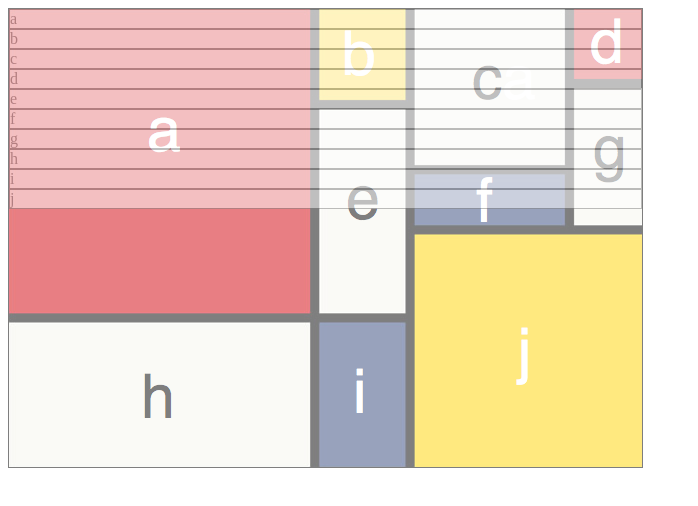
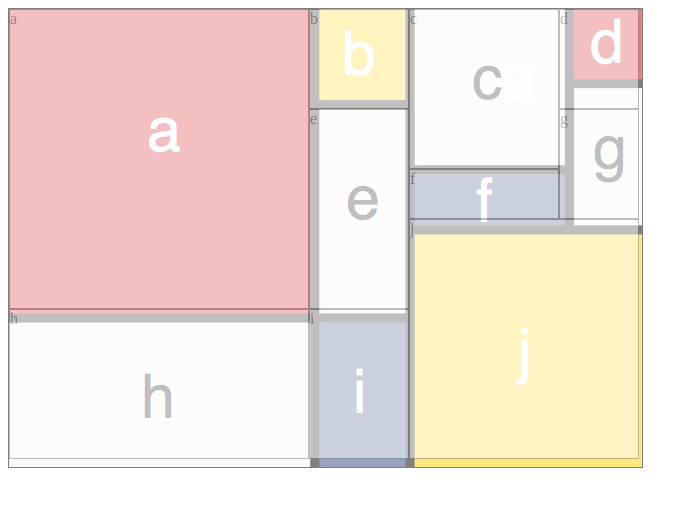
Before and after one commit to Christopher-I/cssFlexBox, a plain HTML site: page 10-mondrian-you-try-it/begin/youtryit.html in a window 1280 px wide. Shown: the whole page, without its empty margins (0-698 px from the left). Drawn offline with Linux system fonts and the light colour scheme.

Commit message:
interim changes

```diff
--- a/10-mondrian-you-try-it/begin/youtryit.css
+++ b/10-mondrian-you-try-it/begin/youtryit.css
@@ -3,40 +3,56 @@
   width: 633px;
   height: 458px;
   background: url(mondrian2.png) no-repeat;
-
+  display: grid;
+  grid-template-rows: 100px 60px 50px 90px 150px 150px;
+  grid-template-columns: 300px 100px 150px 80px;
 }
 div {
-	border: 1px solid black;
-	background-color: white;
-	opacity: 0.5;
+  border: 1px solid black;
+  background-color: white;
+  opacity: 0.5;
 }
 .a {
-
+  grid-row: 1/5;
+  grid-column: 1/2;
 }
 .b {
-
+  grid-row: 1/2;
+  grid-column: 2/3;
 }
 .c {
-
+  grid-row: 1/3;
+  grid-column: 3/4;
 }
 .d {
-
+  grid-row: 1/2;
+  grid-column: 4/5;
 }
 .e {
-
+  grid-row: 2/5;
+  grid-column: 2/3;
 }
 .f {
-
+  grid-row: 3/4;
+  grid-column: 3/4;
 }
 .g {
-
+  grid-row: 2/4;
+  grid-column: 4/5;
 }
 .h {
-
+  grid-row: 5/6;
+  grid-column: 1/2;
 }
 .i {
-
+  grid-row: 5/6;
+  grid-column: 2/3;
 }
 .j {
-
+  grid-row: 4/6;
+  grid-column: 3/5;
 }
+.row {
+  display: flex;
+  flex-direction: row;
+}
```
